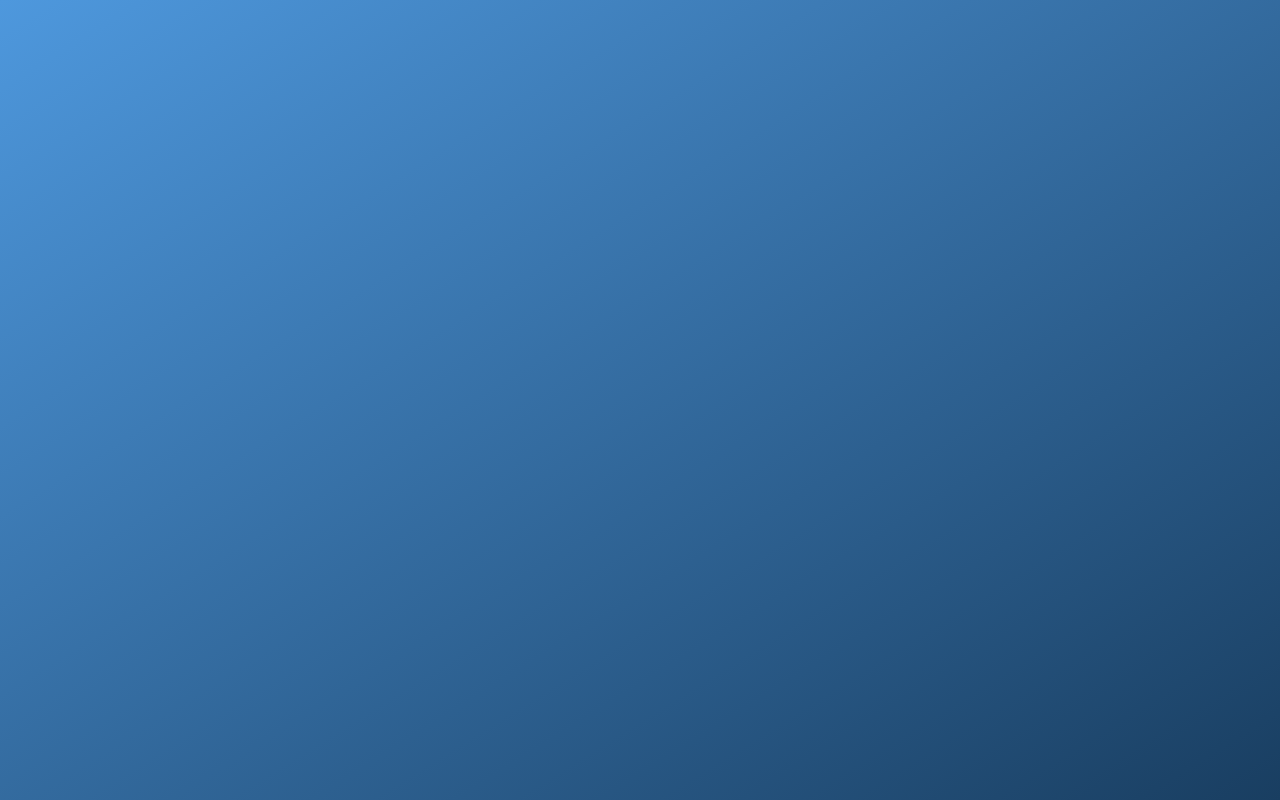
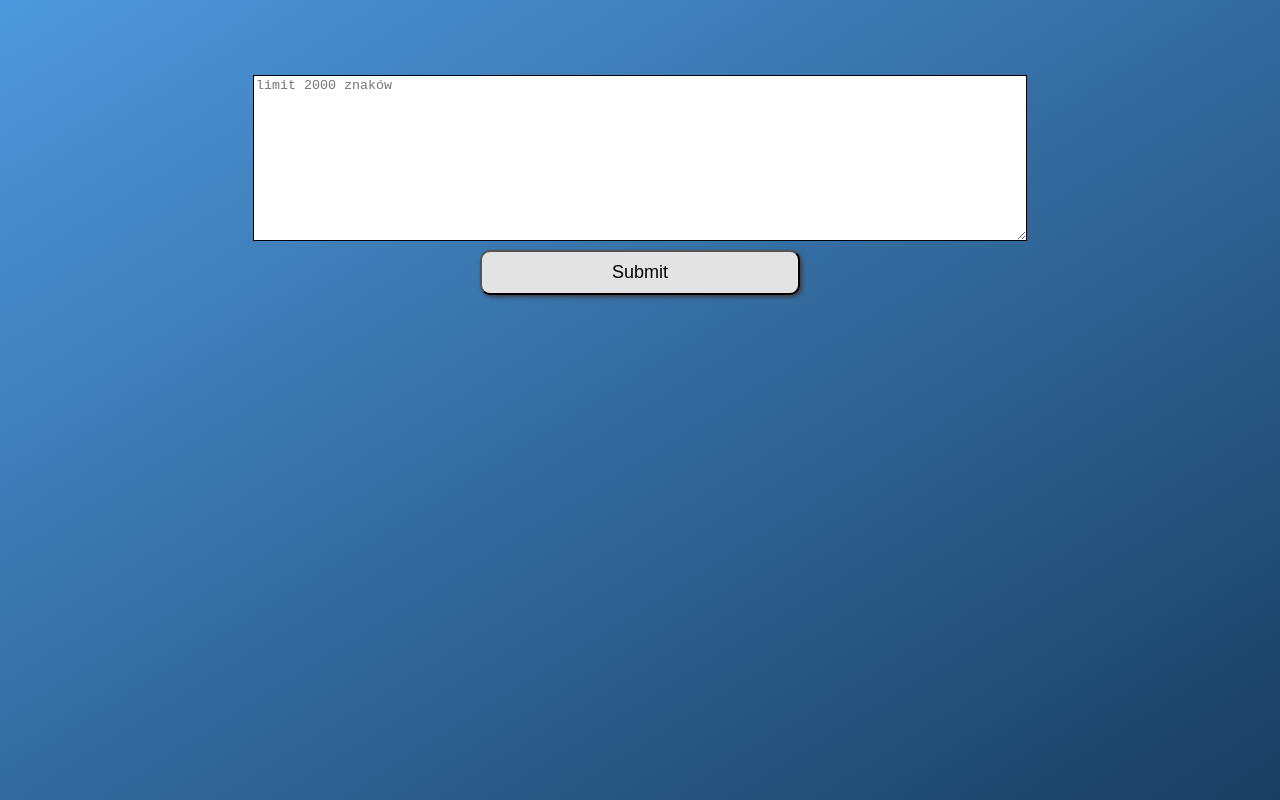
Before and after one commit to mateuszPluzek/TReviewer_MateuszP-u-ek, a React (Create React App) app in the folder frontend/: page /post_input in a window 1280 px wide. Built offline with nearby package versions, Linux system fonts and the light colour scheme.

Commit message:
working posts and info about stations

```diff
--- a/frontend/src/components/LoginForm.js
+++ b/frontend/src/components/LoginForm.js
@@ -39,6 +39,7 @@ function LoginForm() {
                     }
                 });
             localStorage.setItem('userType', response2.data.userType);
+            localStorage.setItem('userId', response2.data.idUser)
 
             navigate("/search");
 
--- a/frontend/src/components/PostsSpace.js
+++ b/frontend/src/components/PostsSpace.js
@@ -33,14 +33,14 @@ function PostsSpace() {
                         });
                      let filteredPosts;
 
-                     if(localStorage.getItem('type') === 'train' && buttonPressed === 1)
-                         filteredPosts = response.data.filter(post => post.postType === 0 && post.station.stationType === 0);
-                    else if(localStorage.getItem('type') === 'train' && buttonPressed === 2)
-                        filteredPosts = response.data.filter(post => post.postType === 0 && post.station.stationType === 1);
-                    else if(localStorage.getItem('type') === 'plane' && buttonPressed === 1)
-                        filteredPosts = response.data.filter(post => post.postType === 1 && post.station.stationType === 0);
-                    else if(localStorage.getItem('type') === 'plane' && buttonPressed === 2)
-                        filteredPosts = response.data.filter(post => post.postType === 1 && post.station.stationType === 1);
+                    if(type === 'train' && buttonPressed === 1)
+                        filteredPosts = response.data.filter(post => post.postType === 0 && post.station.stationType === 0 && post.station.idStation === parseInt(localStorage.getItem('searchTrainStationId')));
+                    else if(type === 'train' && buttonPressed === 2)
+                        filteredPosts = response.data.filter(post => post.postType === 1 && post.station.stationType === 0 && post.station.idStation === parseInt(localStorage.getItem('searchTrainStationId')));
+                    else if(type === 'plane' && buttonPressed === 1)
+                        filteredPosts = response.data.filter(post => post.postType === 1 && post.station.stationType === 0 && post.station.idStation === parseInt(localStorage.getItem('searchPlaneStationId')));
+                    else if(type === 'plane' && buttonPressed === 2)
+                        filteredPosts = response.data.filter(post => post.postType === 1 && post.station.stationType === 1 && post.station.idStation === parseInt(localStorage.getItem('searchPlaneStationId')));
 
                     setPosts(filteredPosts);
                 } catch(error) {
@@ -48,24 +48,30 @@ function PostsSpace() {
                 }
             }
             else if(localStorage.getItem('searchType') === 'route') {
-
+            //     TODO obsługa route
             }
         };
-            // try {
-            //     const response = await axios.get("http://localhost:8080/routes/1",
-            //         {
-            //             headers: {
-            //                 Authorization: `Bearer ${token}`
-            //             }
-            //         });
-            //
-            //     res = response.data.destination.stationName;
-            // } catch(error) {
-            //     console.error("error fetching data", error);
-            // }
 
         fetchData();
     });
+
+    const handleDelete = (postId) => {
+        try {
+            const response = axios.delete("http://localhost:8080/stationPosts/"+postId,
+            {
+                headers: {
+                    Authorization: `Bearer ${token}`
+                }
+            });
+
+        }catch(error) {
+            console.error("error deleting data", error);
+        }
+    }
+
+    const handleEdit = (postId) => {
+        alert(postId);
+    }
 
     const handleReview = () => {
         setButtonPressed(1);
@@ -78,8 +84,19 @@ function PostsSpace() {
         setInfoButtonStyle(styles.activeButton);
     };
     const handleAdd = () => {
+        if(buttonPressed === 1)
+            localStorage.setItem('buttonPressed', 'review');
+        else
+            localStorage.setItem('buttonPressed', 'info');
         navigation("/post_input")
     };
+
+    const determineId = (post) => {
+        if(localStorage.getItem('searchType') === 'station')
+            return post.idStationPost;
+        else
+            return post.idRoutePost;
+    }
 
     return (
         <div className={styles.postsSpace}>
@@ -89,11 +106,16 @@ function PostsSpace() {
             </div>
             <div className={styles.posts}>
                 {posts.map(post => (
-                    <div key={post.idStationPost} className={styles.post}>
-                        <div className={styles.postHeader}>
+                    <div className={styles.post}>
+                        <div className={styles.postHeader} key={determineId(post)}>
                             <span className={styles.headerText}>{post.user.username}</span>
                             <span className={styles.headerText}>{post.creationDate.split('T')[0]}</span>
-                            {/*remove button*/}
+                            {localStorage.getItem('searchType') === 'route' &&
+                                <span className={styles.headerText}>Operator: post.operator.operator</span>}
+                            {post.user.idUser === parseInt(localStorage.getItem('userId')) &&
+                                <button className={styles.editPost} onClick={()=>handleEdit(post.idStationPost)}>Edit</button>}
+                            {(post.user.idUser === parseInt(localStorage.getItem('userId')) || (userType === "admin")) &&
+                                <button className={styles.adminDelete} onClick={()=>handleDelete(post.idStationPost)}>Delete</button>}
                         </div>
                         <div className={styles.postContent}>
                             {post.comment}
--- a/frontend/src/components/RegisterForm.js
+++ b/frontend/src/components/RegisterForm.js
@@ -4,7 +4,7 @@ import axios from "axios";
 import {useNavigate} from "react-router-dom";
 
 function RegisterForm() {
-    //     TODO handle error when user exists
+
     const [username, setUsername] = useState('');
     const [email, setEmail] = useState('');
     const [password, setPassword] = useState('');
--- a/frontend/src/components/views/PostInput.js
+++ b/frontend/src/components/views/PostInput.js
@@ -1,10 +1,92 @@
-import React from 'react';
-
+import React, {useState} from 'react';
+import styles from '../../css/views/PostInput.module.css'
+import axios from "axios";
+import {useNavigate} from "react-router-dom";
 function PostInput() {
 
-//     SIMPLE FORM
+    const searchType = localStorage.getItem('searchType');
+    const type = localStorage.getItem('type');
+    const buttonPressed = localStorage.getItem('buttonPressed');
+    const token = localStorage.getItem('token');
+
+    const [comment, setComment] = useState('');
+    const [tooManyError, setTooManyError] = useState(false);
+    const navigator = useNavigate();
+    const submitHandler = async (event) => {
+        event.preventDefault();
+        if(!tooManyError) {
+            if(searchType === 'station') {
+                const idUser = parseInt(localStorage.getItem('userId'));
+                const creationDate = new Date().toISOString();
+                let idStation, postType;
+
+                if(type === 'train')
+                    idStation = parseInt(localStorage.getItem('searchTrainStationId'));
+                else
+                    idStation = parseInt(localStorage.getItem('searchPlaneStationId'));
+
+                if(buttonPressed === 'review')
+                    postType = 0;
+                else if(buttonPressed === 'info')
+                    postType = 1;
+
+
+                try {
+                    const response = await axios.post("http://localhost:8080/stationPosts",
+                        {
+                                "user": {
+                                    idUser
+                                },
+                                "station": {
+                                    idStation
+                                },
+                                "comment": comment,
+                                "creationDate": creationDate,
+                                "postType": postType
+                            },
+                        {
+                            headers: {
+                                Authorization: `Bearer ${token}`
+                            }
+                        });
+                    navigator('/posts');
+                }catch(error) {
+                    console.log("post failed!");
+                }
+            }
+            else {
+            //     TODO Route
+            }
+        }
+    };
+
+    const handleChange = (e) => {
+        const value = e.target.value;
+        setComment(value);
+
+        if (comment.length > 2000) {
+            setTooManyError(true);
+        }
+        else {
+        setTooManyError(false);
+        }
+    }
+
     return(
-        <div></div>
+        <div>
+        {/*        info about the post */}
+            <form className={styles.postForm} onSubmit={submitHandler}>
+                {tooManyError && <b className={styles.errorText}>Too many characters</b>}
+                <textarea className={`${styles.textInput} ${tooManyError ? styles.error: ''}`}
+                    type='text'
+                    name='comment'
+                    value={comment}
+                    onChange={handleChange}
+                    placeholder='limit 2000 znaków'>
+                </textarea>
+                <button className={styles.submitButton} type='submit'>Submit</button>
+            </form>
+        </div>
     );
 }
 
--- a/frontend/src/css/PostsSpace.module.css
+++ b/frontend/src/css/PostsSpace.module.css
@@ -42,13 +42,44 @@
     padding: 0.5em;
     border-radius: 10px;
 }
+
+.adminDelete {
+    border-radius: 10px;
+    padding: 0.5em;
+    border: solid black 1px;
+    background-color: #ee0e0e;
+}
+
+.adminDelete:hover {
+    background-color: #b00000;
+}
+
+.adminDelete:active {
+    background-color: #480000;
+}
+
+.editPost {
+    border-radius: 10px;
+    padding: 0.5em;
+    border: solid black 1px;
+    background-color: #b2b2b2;
+}
+
+.editPost:hover {
+    background-color: #696969;
+}
+
+.editPost:active {
+    background-color: #333333;
+}
+
 /*POST FORMATING*/
 
 .addButton {
     position: fixed;
-    right: 2.5em;
-    bottom: 2.5em;
-    padding: 0.5em 0.75em;
+    right: 3em;
+    bottom: 3em;
+    padding: 1.5em 1.75em;
     border-radius: 100%;
     border: solid black 1px;
     background-color: #728ef8;
--- /dev/null
+++ b/frontend/src/css/views/PostInput.module.css
@@ -0,0 +1,46 @@
+.postForm {
+    text-align: center;
+    display: flex;
+    flex-direction: column;
+    align-items: center;
+    justify-content: center;
+    padding-top: 3em;
+}
+
+.textInput {
+    height: 12em;
+    width: 60%;
+    border: solid 1px black;
+    text-align: left;
+    margin-top: 2em;
+}
+
+.textInput.error {
+    border: solid 2px red;
+}
+
+.errorText {
+    color: red;
+}
+
+.submitButton {
+    width: 25vw;
+    height: 2.5em;
+    border-radius: 10px;
+    text-align: center;
+    background-color: #E3E3E3;
+    font-size: 18px;
+    text-color: black;
+
+    margin: 0.5em;
+
+    box-shadow: 2px 2px 4px #3d3d3d;
+}
+
+.submitButton:active {
+    background-color: #b0b0b0;
+}
+
+.submitButton:hover {
+    background-color: #d0cfcf;
+}
```
